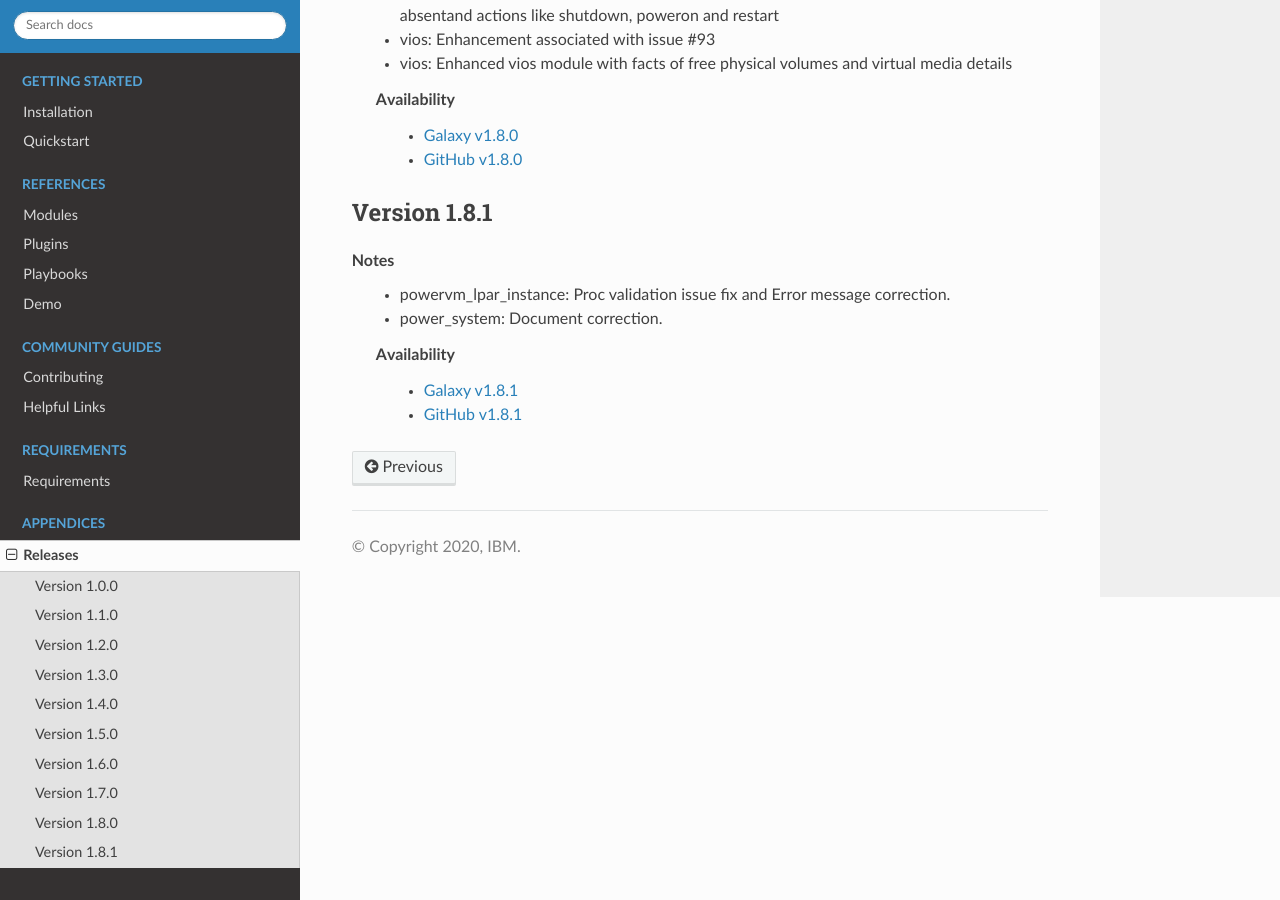
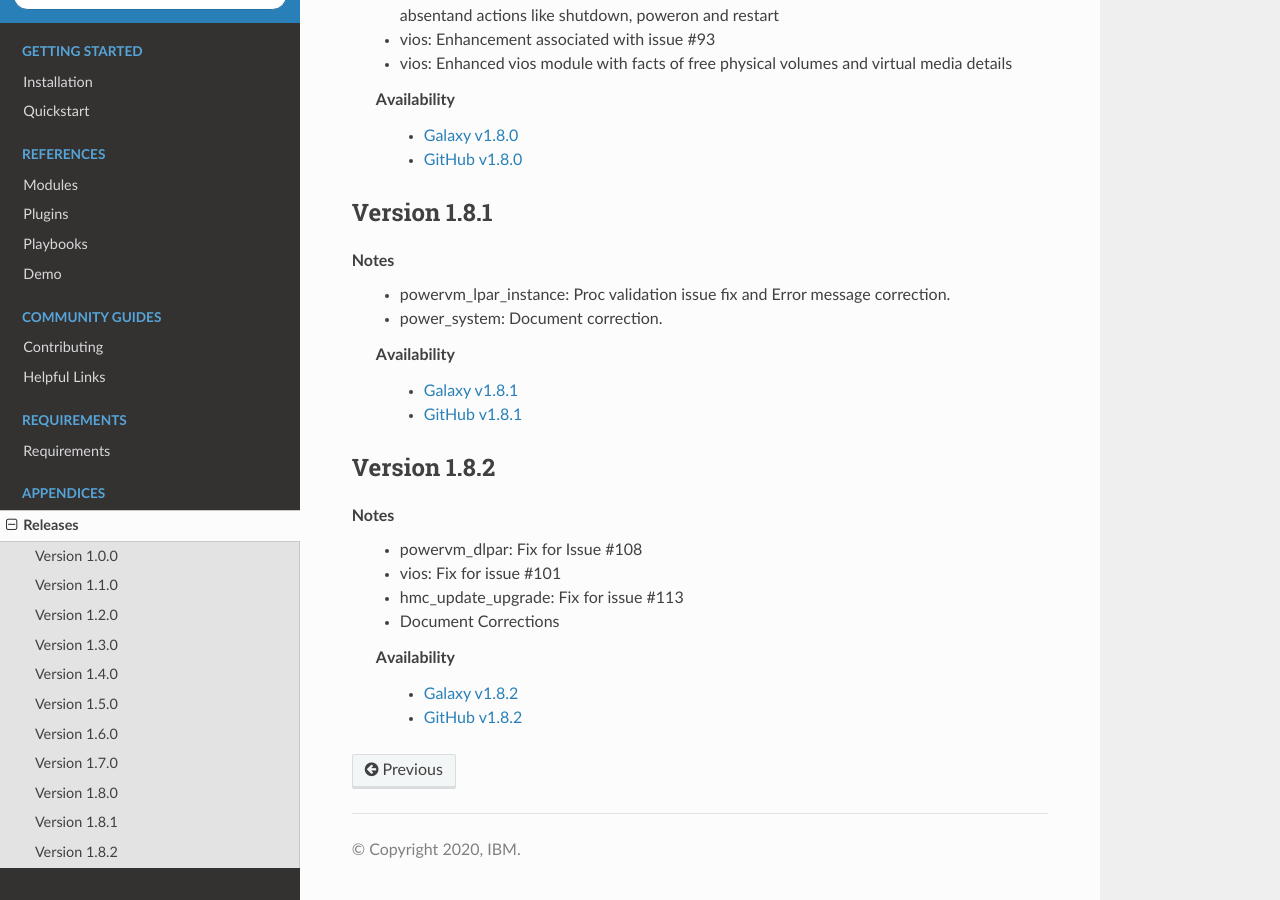
Before and after one commit to IBM/ansible-power-hmc, a Sphinx documentation site: the page built from docs/source/release_notes.rst, in a window 1280 px wide and 900 px high, scrolled down 3237 px. Built offline with Sphinx 7.4.7 and the Read the Docs theme 2.0.0, drawn with Linux system fonts in a browser that asks for light colours.

Commit message:
Update release_notes.rst
Signed-off-by: Navinakumar <nkandak1@in.ibm.com>

```diff
--- a/docs/source/release_notes.rst
+++ b/docs/source/release_notes.rst
@@ -205,3 +205,22 @@ Notes
 
 .. _GitHub v1.8.1:
    https://github.com/IBM/ansible-power-hmc/releases/download/v1.8.1/ibm-power_hmc-1.8.1.tar.gz
+
+Version 1.8.2
+-------------
+Notes
+  * powervm_dlpar: Fix for Issue #108
+  * vios: Fix for issue #101
+  * hmc_update_upgrade: Fix for issue #113
+  * Document Corrections
+
+
+  Availability
+    * `Galaxy v1.8.2`_
+    * `GitHub v1.8.2`_
+
+.. _Galaxy v1.8.2:
+   https://galaxy.ansible.com/download/ibm-power_hmc-1.8.2.tar.gz
+
+.. _GitHub v1.8.2:
+   https://github.com/IBM/ansible-power-hmc/releases/download/v1.8.2/ibm-power_hmc-1.8.2.tar.gz
```
